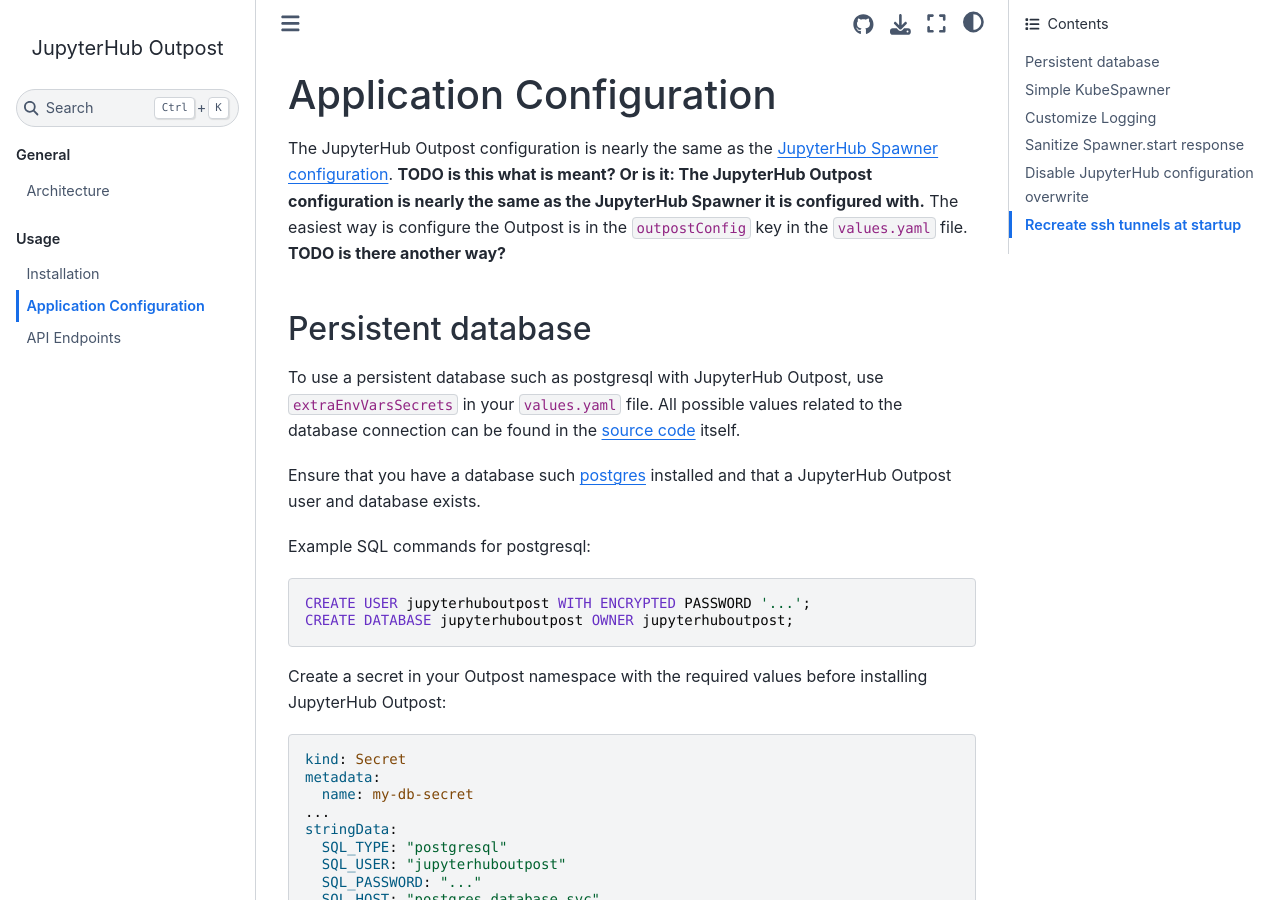
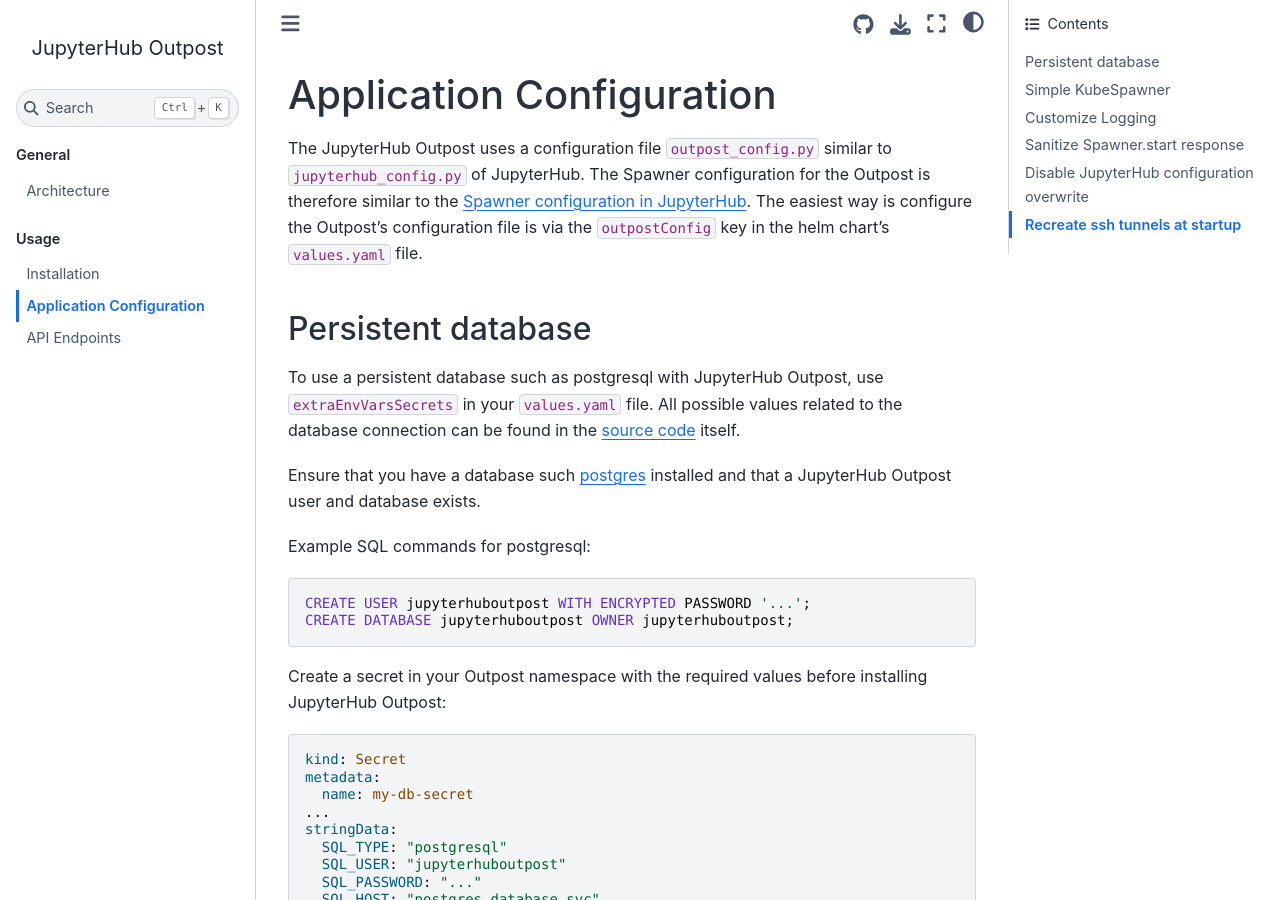
Before and after one commit to kreuzert/jupyterhub-outpost, a Sphinx documentation site: the page built from docs/usage/configuration.md, in a window 1280 px wide and 900 px high. Built offline with Sphinx 7.4.7 and the Sphinx Book theme 1.1.4, drawn with Linux system fonts in a browser that asks for light colours; some of the changed text lies outside the part shown.

Commit message:
Fix TODOs

````diff
--- a/docs/usage/configuration.md
+++ b/docs/usage/configuration.md
@@ -1,7 +1,7 @@
 # Application Configuration
 
-The JupyterHub Outpost configuration is nearly the same as the [JupyterHub Spawner configuration](https://jupyterhub.readthedocs.io/en/stable/reference/api/spawner.html).  **TODO is this what is meant? Or is it: The JupyterHub Outpost configuration is nearly the same as the JupyterHub Spawner it is configured with.**
-The easiest way is configure the Outpost is in the `outpostConfig` key in the `values.yaml` file. **TODO is there another way?**
+The JupyterHub Outpost uses a configuration file `outpost_config.py` similar to `jupyterhub_config.py` of JupyterHub. The Spawner configuration for the Outpost is therefore similar to the [Spawner configuration in JupyterHub](https://jupyterhub.readthedocs.io/en/stable/reference/api/spawner.html).
+The easiest way is configure the Outpost's configuration file is via the `outpostConfig` key in the helm chart's `values.yaml` file.
 
 ## Persistent database
 
@@ -65,7 +65,7 @@
 c.JupyterHubOutpost.log_format = ...
 ```
 
-If more customization is required, one can do this directly in the configuration itself.  **TODO which configuration? Under the outpostConfig key? Really unclear here**
+If more customization is required, one can do this directly in the `outpost_config.py` file itself (possible via the `outpostConfig` key of the helm chart).
 ```python
 class TornadoGeneralLoggingFilter(logging.Filter):
   def filter(self, record):
@@ -86,8 +86,9 @@
 
 The JupyterHub OutpostSpawner will take this information and create a ssh port-forwarding process with the option `-L 0.0.0.0:<local_jhub_port>:jupyter-<id>-<user_id>:<port>`. Afterwards, JupyterHub will look for the newly created single-user server at `http://localhost:<local_jhub_port>`. If the response of the `start` function of the configured SpawnerClass in the JupyterHub Outpost service is not correct, OutpostSpawner and Outpost cannot work together properly. To ensure nearly all Spawners can be used anyway, you can override the response send to the OutpostSpawner.
 
-**TODO is this the outpostConfig in the values.yaml file again? We should specify where this code should go**
 ```python
+# In the `outpostConfig` key of your helm values.yaml file or your outpost_config.py file:
+
 # This may be a coroutine
 def sanitize_start_response(spawner, original_response):
   # ... determine the correct location for the new single-user server
@@ -104,6 +105,8 @@
 By default, JupyterHubs can overwrite the JupyterHub Outpost configuration with the OutpostSpawner's `custom_misc` function. As an administrator of the JupyterHub Outpost service, you can prevent this.
 
 ```python
+# In the `outpostConfig` key of your helm values.yaml file or your outpost_config.py file:
+
 async def allow_override(jupyterhub_name, misc):
     if jupyterhub_name == "trustedhub":
         return True
@@ -121,7 +124,7 @@
 
 ```{admonition} Note
 If `custom_misc` in the POST request is empty, the `allow_override` function will not be called.
-If `allow_override` returns False, the JupyterLab will not be started. An error message will be returned to the JupyterHub OutpostSpawner and shown to the user. **TODO will the user really see the error msg? Added it in mostly because it sounds good**
+If `allow_override` returns False, the JupyterLab will not be started. An error message will be returned to the JupyterHub OutpostSpawner and shown to the user.
 ```
 
 
@@ -131,6 +134,8 @@
 By default tunnels will be recreated at JupyterHub Outpost restarts. You can disable this behaviour with the `ssh_recreate_at_start` key.
 
 ```python
+# In the `outpostConfig` key of your helm values.yaml file or your outpost_config.py file:
+
 async def restart_tunnels(wrapper, jupyterhub_credential):
     if jupyterhub_credential == "local_jupyterhub":
         return False
````
Also changed, not shown: docs/architecture.md (+30 -12 lines), docs/index.md (+0 -2 lines), docs/usage/installation.md (+2 -2 lines), docs/_static/images/architecture-default-plus-local.png (added), docs/_static/images/architecture-default-plus-local.svg (added).
